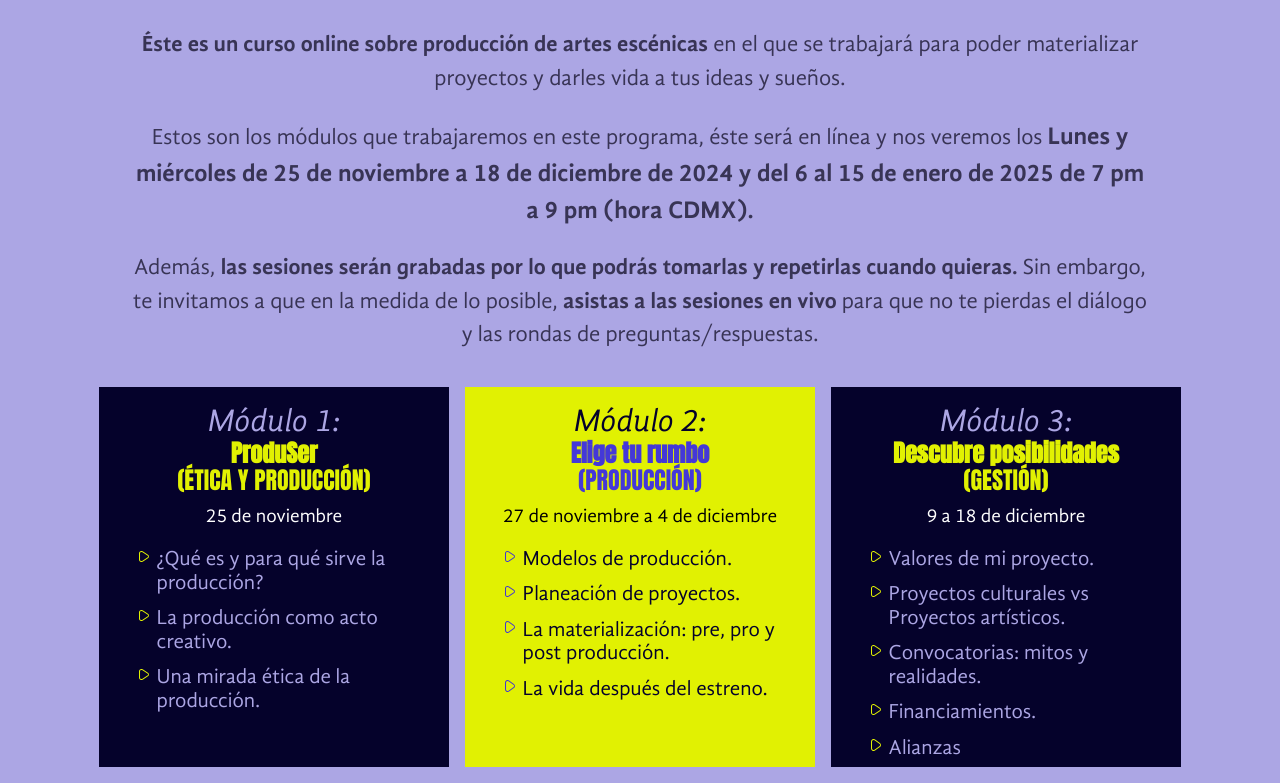
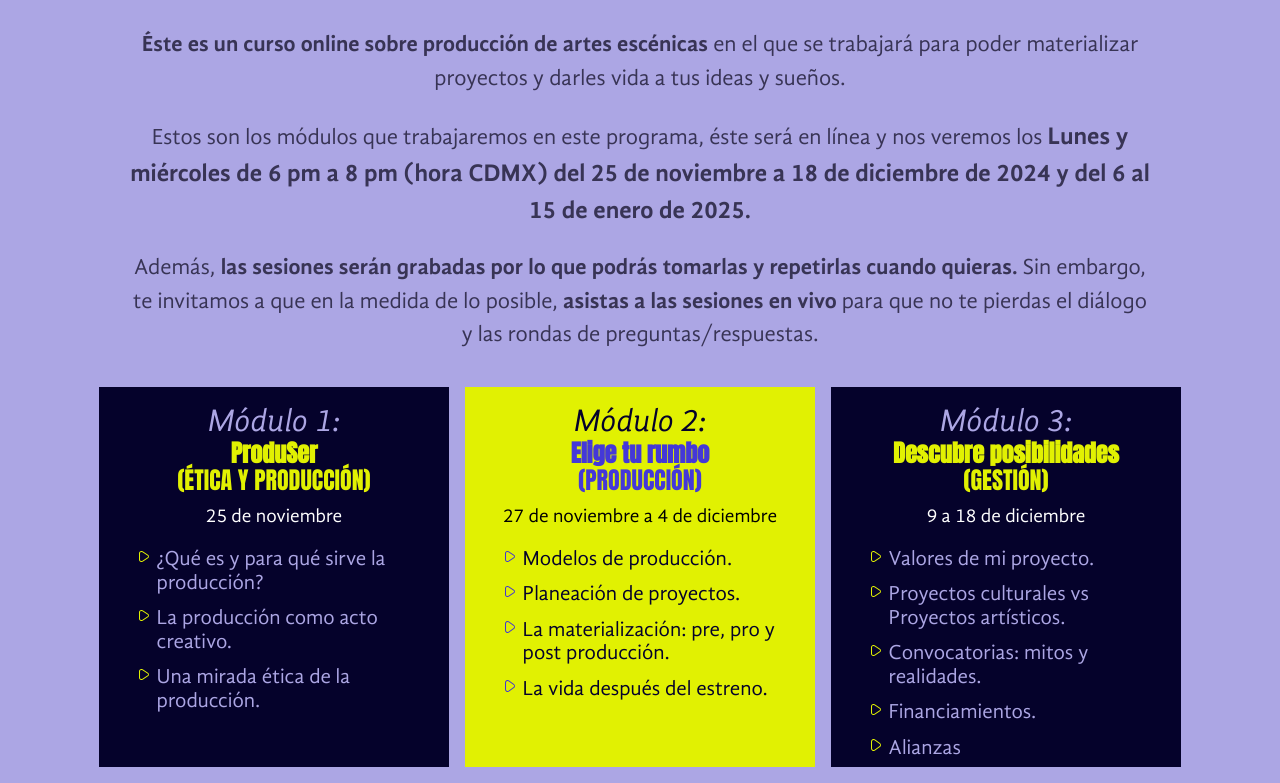
Before and after one commit to JulianRB17/producir-frontend, a React (Vite) app: page / in a window 1280 px wide. Shown: the part 6217-7000 px from the top of the page. Built offline with nearby package versions, Linux system fonts and the light colour scheme; no server answers.

Commit message:
Cambiada hora y arreglados algunos espacios inexistentes en los textos dentro de los bonos

```diff
--- a/src/App.jsx
+++ b/src/App.jsx
@@ -137,7 +137,7 @@ function App() {
     e.preventDefault();
     if (typeof fbq === 'function') {
       fbq('track', 'InitiateCheckout', {
-        vale: 3870,
+        vale: 3478,
         currency: 'MXN',
         content_name: 'El arte de producir',
       });
--- a/src/pages/ventas/Ventas.jsx
+++ b/src/pages/ventas/Ventas.jsx
@@ -25,6 +25,7 @@ export default function Ventas({
 }) {
   useEffect(() => {
     if (typeof fbq === 'function') {
+      console.log(fbq);
       fbq('track', 'ViewContent', {
         vale: 3870,
         currency: 'MXN',
--- a/src/pages/ventas/components/bonos/Bonos.jsx
+++ b/src/pages/ventas/components/bonos/Bonos.jsx
@@ -55,7 +55,7 @@ export default function Bonos({ titleVariants }) {
               ¿Le tienes miedo a Excel?{' '}
             </span>
             Descubre cómo automatizar con fórmulas de manera sencilla. Ofrecemos
-            una clase básica de Excel diseñada para el medio escénico, donde
+            una clase básica de Excel diseñada para el medio escénico, donde{' '}
             <span className='bonos__text_element-accent'>
               aprenderás a manejar presupuestos, desgloses de taquilla,
               cronogramas y más
@@ -79,7 +79,7 @@ export default function Bonos({ titleVariants }) {
               No comiences desde cero
             </span>
             , tenemos para ti unas plantillas con fórmulas de excel o datos
-            prellenados que te permitirán
+            prellenados que te permitirán{' '}
             <span className='bonos__text_element-accent'>
               tener más estructura en temas administrativos y contables
             </span>
@@ -95,6 +95,7 @@ export default function Bonos({ titleVariants }) {
             En el ámbito escénico, ser emprendedores significa aprender diversas
             habilidades. Por eso,
             <span className='bonos__text_element-accent'>
+              {' '}
               un diseñador gráfico nos compartirá su experiencia y ofrecerá una
               clase especializada
             </span>
@@ -113,8 +114,8 @@ export default function Bonos({ titleVariants }) {
             satisfactorio, por eso,
             <span className='bonos__text_element-accent'>
               {' '}
-              recibe una serie infografías con consejos útiles y prácticos para
-              que puedas consultarlas de manera eficiente y rápida
+              recibe una serie de infografías con consejos útiles y prácticos
+              para que puedas consultarlas de manera eficiente y rápida
             </span>
             . ¡Te ayudarán a ahorrar tiempo y esfuerzo al encontrar soluciones
             rápidas que eficienticen tu labor!
--- a/src/pages/ventas/components/descriptionVentas/DescriptionVentas.jsx
+++ b/src/pages/ventas/components/descriptionVentas/DescriptionVentas.jsx
@@ -56,8 +56,8 @@ export default function DescriptionVentas({
           Estos son los módulos que trabajaremos en este programa, éste será en
           línea y nos veremos los{' '}
           <span className='description-ventas__text description-ventas__text_accent description-ventas__text_accent-l'>
-            {dates.diaSemanaDate} de {dates.modulesDate} de{' '}
-            {dates.programaHoraDate}.{' '}
+            {dates.diaSemanaDate} de {dates.programaHoraDate} del{' '}
+            {dates.modulesDate}.
           </span>
         </p>
         <p className='description-ventas__text'>
--- a/src/utils/data.js
+++ b/src/utils/data.js
@@ -1,9 +1,9 @@
 export const dates = {
-  webinarDate: 'October 29, 2024 18:00:00',
+  webinarDate: 'October 29, 2024 19:00:00',
   modulesDate:
     '25 de noviembre a 18 de diciembre de 2024 y del 6 al 15 de enero de 2025',
   diaSemanaDate: 'Lunes y miércoles',
-  programaHoraDate: '7 pm a 9 pm (hora CDMX)',
+  programaHoraDate: '6 pm a 8 pm (hora CDMX)',
 
   moduleDate_1: '25 de noviembre',
   moduleDate_2: '27 de noviembre a 4 de diciembre',
```
